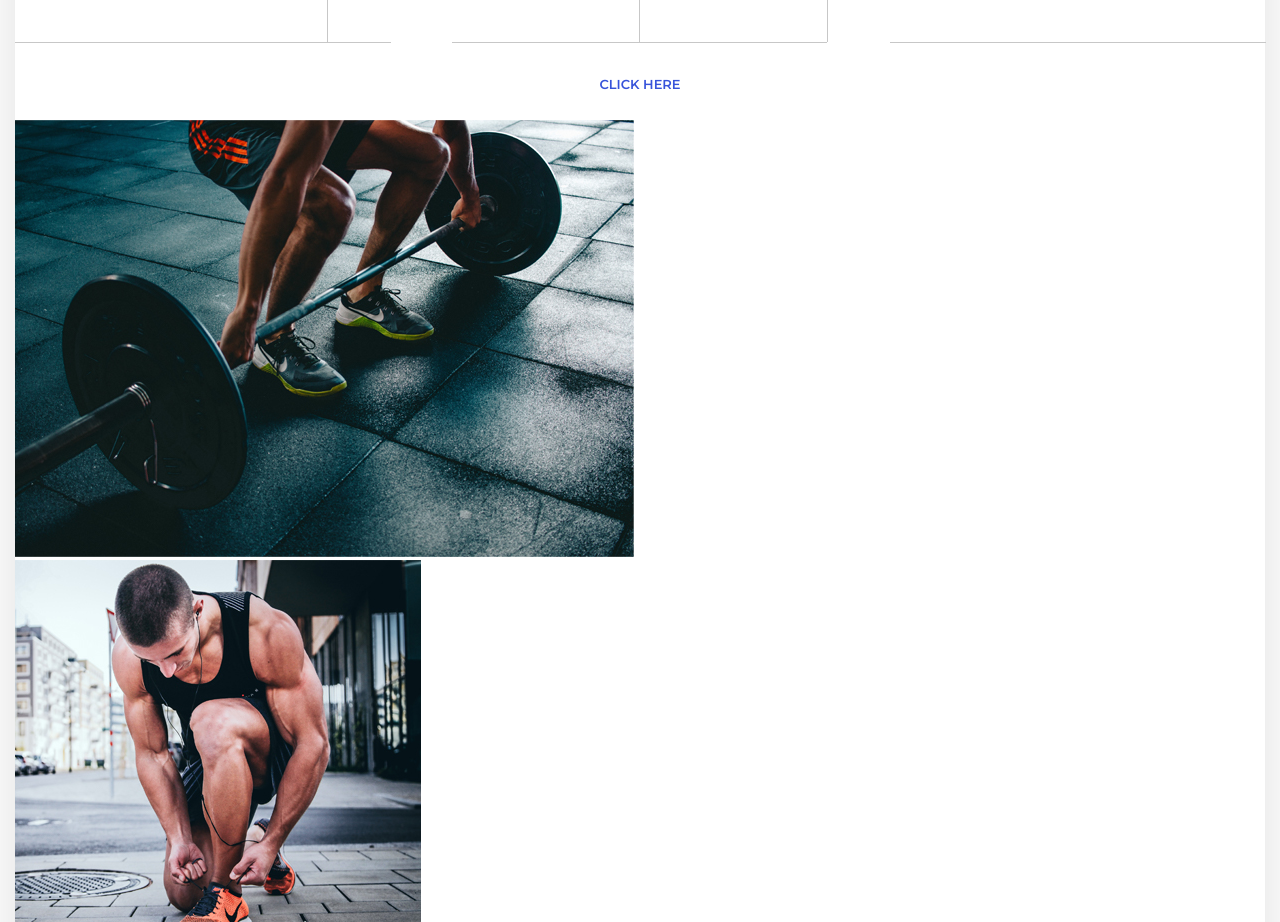
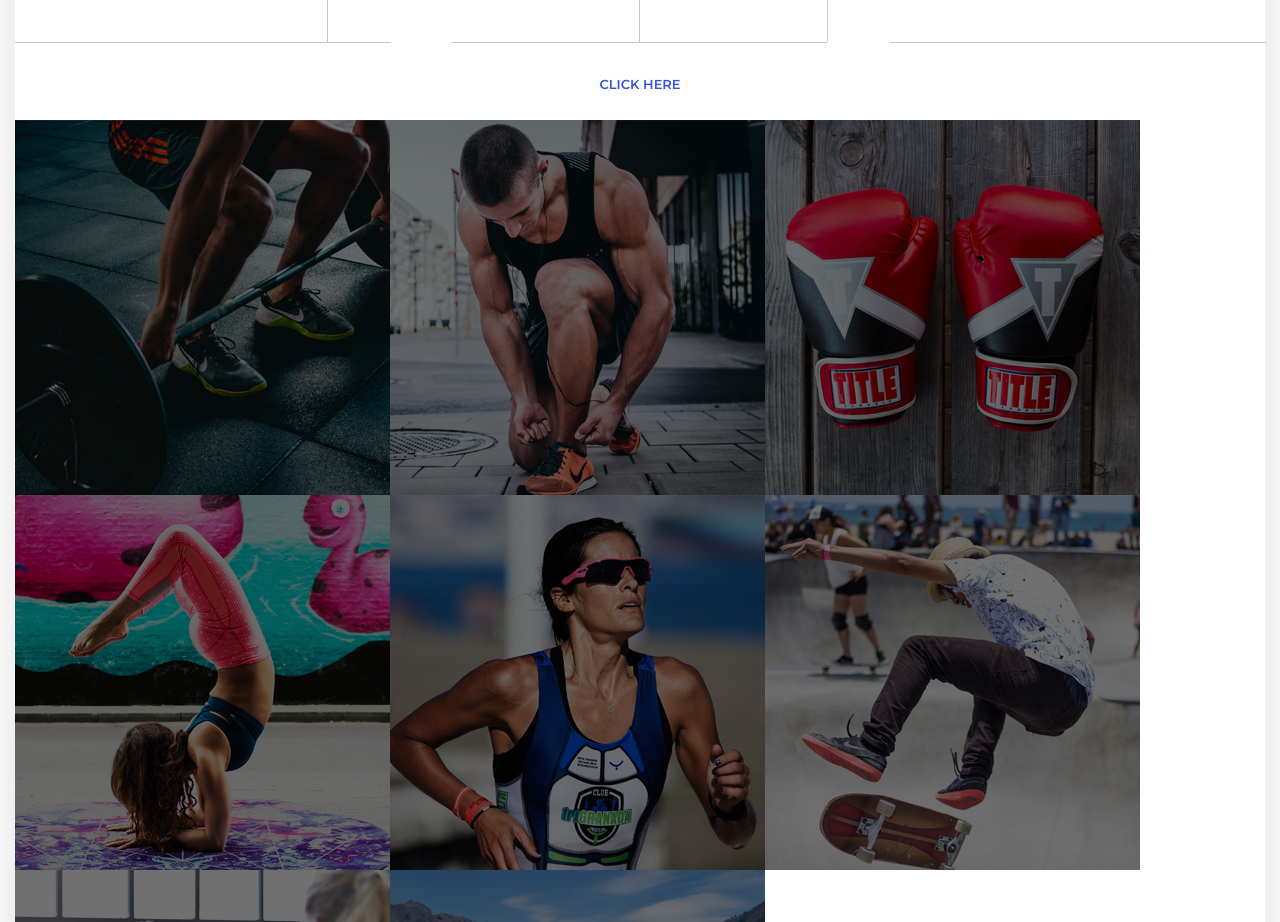
Before and after one commit to DimaSilver/Sportstore, a plain HTML site: page index.html in a window 1280 px wide. Shown: the part 3360-4282 px from the top of the page. Drawn offline with nearby package versions, Linux system fonts and the light colour scheme.

Commit message:
Застилизовал сэкшен gallery

```diff
--- a/scss/style.scss
+++ b/scss/style.scss
@@ -437,8 +437,49 @@
 }
 /*end products*/
 
-
-
-
+/*start gallery*/
+.gallery{
+  &__inner{
+    display: flex;
+    flex-wrap: wrap;
+  }
+  &__item{
+    width: 375px;
+    height: 375px;
+    overflow: hidden;
+    position: relative;
+    img{
+      margin: 0 0 0 -30px;
+    }
+    &:nth-child(1),
+    &:nth-child(3),
+    &:nth-child(5){
+      img{
+        margin: 0 0 0 -80px;
+      }
+    }
+    &::before{
+      position: absolute;
+      content: "";
+      background-color: rgba(#000, .56);
+      width: 100%;
+      height: 100%;
+      opacity: 1;
+      transition: opacity ease-in-out .3s;
+    }
+    &:hover{
+      &::before{
+        transition: opacity ease-in-out .3s;
+        opacity: 0;
+        position: absolute;
+        content: "";
+        background-color: rgba(#000, .56);
+        width: 100%;
+        height: 100%;
+      }
+    }
+  }
+}
+/*end gallery*/
 
 @import "media";
```
Also changed, not shown: css/style.min.css.
